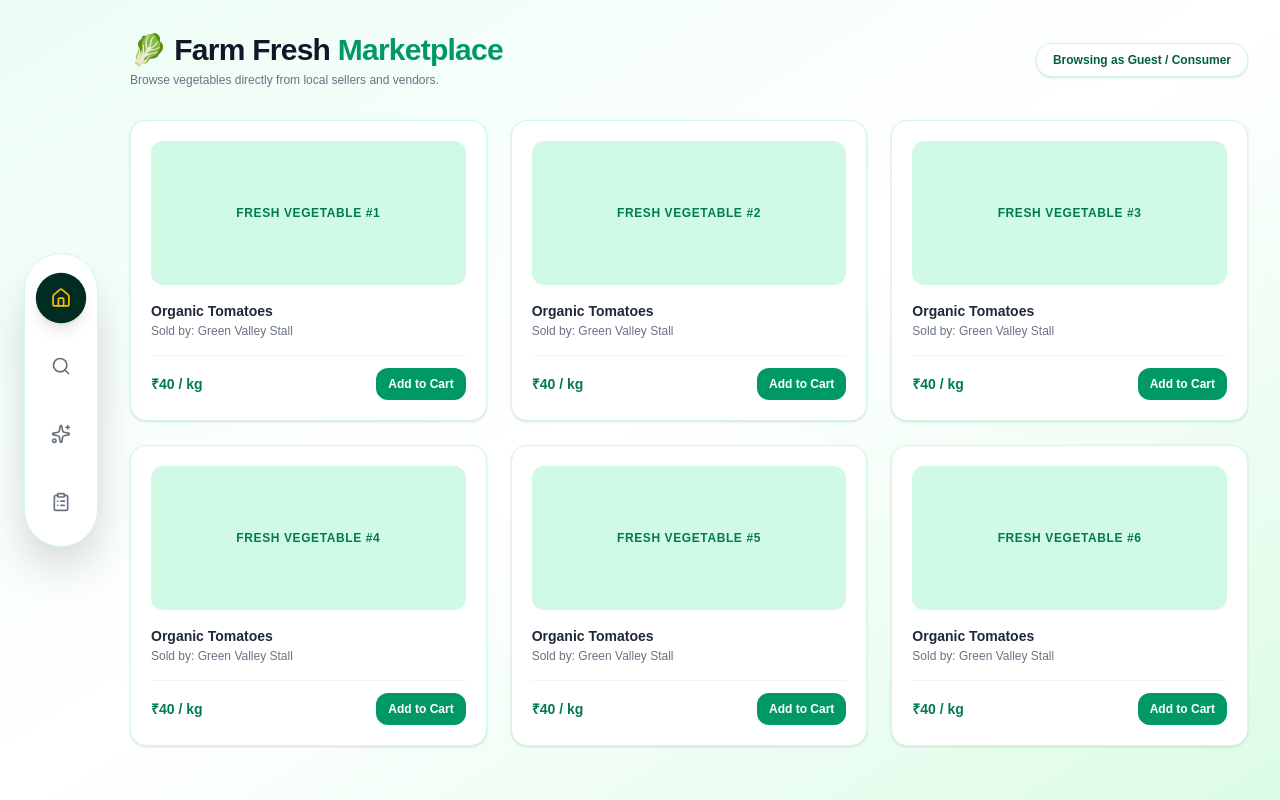
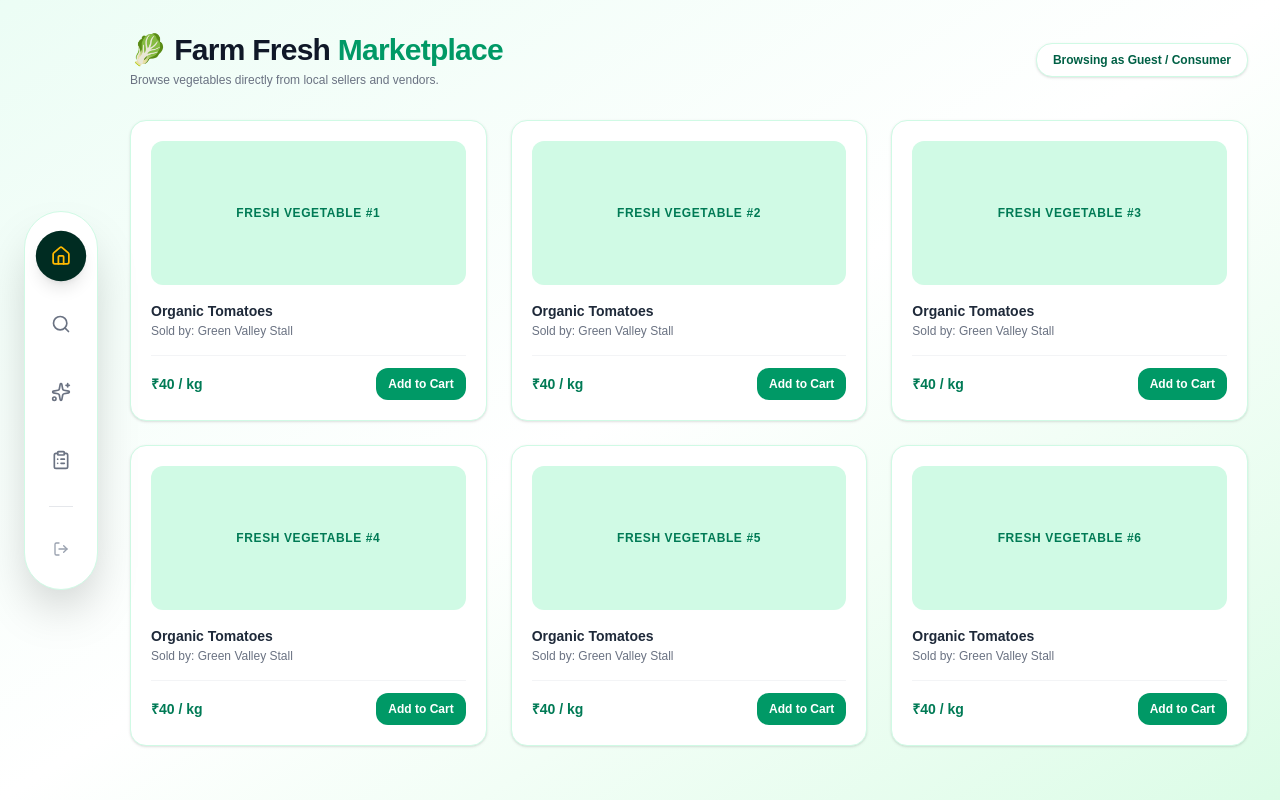
Before and after one commit to devspark-2501/VeggieKart, a Next.js app: page /shop in a window 1280 px wide. Built offline with nearby package versions, Linux system fonts and the light colour scheme.

Commit message:
SideBar.js

```diff
--- a/src/components/Sidebar.js
+++ b/src/components/Sidebar.js
@@ -1,18 +1,22 @@
 "use client";
 
-import { useState } from "react";
-import { Home, Search, Sparkles, ClipboardList } from "lucide-react";
-import Link from "next/link";
+import { Home, Search, Sparkles, ClipboardList, LogOut } from "lucide-react";
+import { useRouter } from "next/navigation";
 
-export default function Sidebar() {
-  const [activeTab, setActiveTab] = useState("home");
+export default function Sidebar({ activeTab = "home", setActiveTab }) {
+  const router = useRouter();
 
   const navItems = [
-    { id: "home", label: "Home", icon: Home, href: "/shop" },
-    { id: "search", label: "Search", icon: Search, href: "/shop" },
-    { id: "special", label: "Today's Special", icon: Sparkles, href: "/shop" },
-    { id: "orders", label: "Checklist / Orders", icon: ClipboardList, href: "/shop" },
+    { id: "home", label: "Home", icon: Home },
+    { id: "search", label: "Search", icon: Search },
+    { id: "special", label: "Today's Special", icon: Sparkles },
+    { id: "orders", label: "Checklist / Orders", icon: ClipboardList },
   ];
+
+  const handleLogout = () => {
+    localStorage.removeItem("veggiekart_user");
+    router.push("/");
+  };
 
   return (
     <aside className="my-auto ml-6 flex flex-col items-center py-5 px-3 bg-white rounded-full shadow-2xl border border-emerald-100 sticky top-6 h-fit">
@@ -21,10 +25,10 @@ export default function Sidebar() {
           const Icon = item.icon;
           const isActive = activeTab === item.id;
           return (
-            <Link
+            <button
               key={item.id}
-              href={item.href}
-              onClick={() => setActiveTab(item.id)}
+              type="button"
+              onClick={() => setActiveTab && setActiveTab(item.id)}
               title={item.label}
               className={`p-3.5 rounded-full transition-all flex items-center justify-center cursor-pointer relative group ${
                 isActive
@@ -34,12 +38,27 @@ export default function Sidebar() {
             >
               <Icon className="w-5 h-5" />
               {/* Tooltip on hover */}
-              <span className="absolute left-16 bg-emerald-950 text-white text-[10px] px-2 py-1 rounded-md opacity-0 group-hover:opacity-100 transition-opacity whitespace-nowrap pointer-events-none shadow">
+              <span className="absolute left-16 bg-emerald-950 text-white text-[10px] px-2 py-1 rounded-md opacity-0 group-hover:opacity-100 transition-opacity whitespace-nowrap pointer-events-none shadow z-50">
                 {item.label}
               </span>
-            </Link>
+            </button>
           );
         })}
+
+        <div className="w-6 h-[1px] bg-gray-200 my-0.5" />
+
+        {/* Logout / Back to Login */}
+        <button
+          type="button"
+          onClick={handleLogout}
+          title="Exit / Login"
+          className="p-3 rounded-full text-gray-400 hover:text-red-600 hover:bg-red-50 transition-all flex items-center justify-center cursor-pointer relative group"
+        >
+          <LogOut className="w-4 h-4" />
+          <span className="absolute left-16 bg-gray-900 text-white text-[10px] px-2 py-1 rounded-md opacity-0 group-hover:opacity-100 transition-opacity whitespace-nowrap pointer-events-none shadow z-50">
+            Switch Account / Login
+          </span>
+        </button>
       </nav>
     </aside>
   );
```
